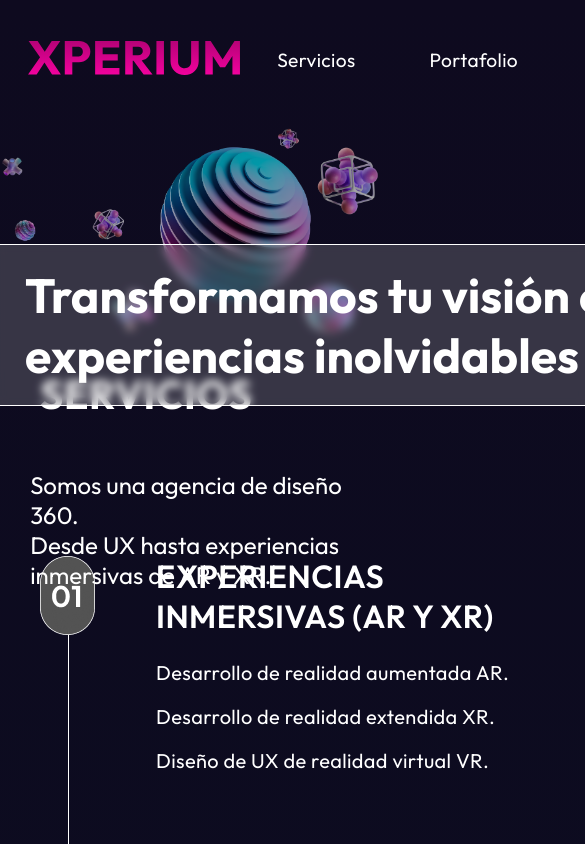
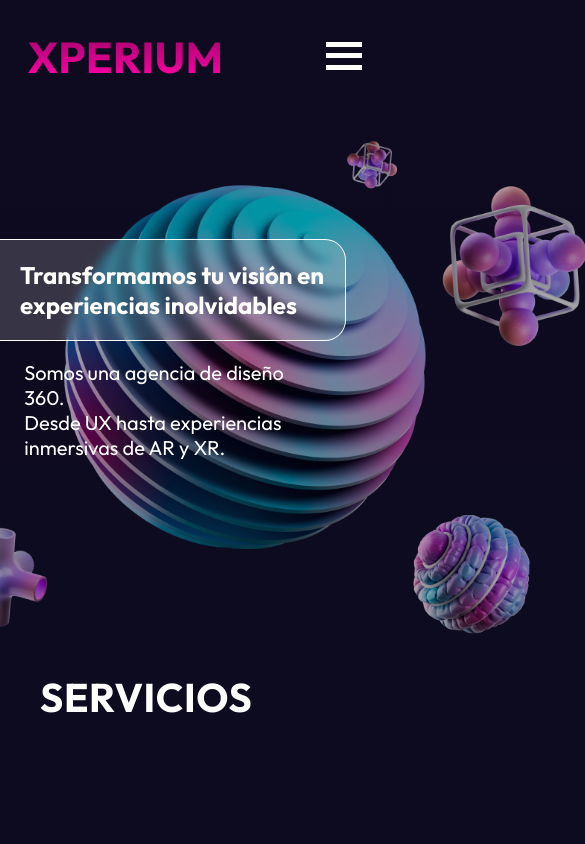
Before and after one commit to rosemaryvalle/XPERIUM, a plain HTML site: page index.html in a window 390 px wide. Shown: the top 844 px of the page, 585 px wide, since content can reach past the window. Drawn offline with Linux system fonts and the light colour scheme; a web font is replaced by a local one.

Commit message:
Hero and Nav: Mobile, Tablet and lowerMovile Version 1.0

```diff
--- a/css/style.css
+++ b/css/style.css
@@ -65,6 +65,27 @@ body {
   color: #F2029E;
 }
 
+/* Estilos para el menú hamburguesa */
+.menu-hamburger {
+  display: none;
+  flex-direction: column;
+  cursor: pointer;
+  gap: 0.4rem;
+  width: 36px; /*Cambia el tamaño del menu*/
+  height: 36px;
+}
+
+.menu-hamburger div {
+  width: 100%;
+  height: 5px;
+  background-color: #fff;
+  transition: all 0.3s ease;
+}
+/* Cambio de color al hacer hover */
+.menu-hamburger:hover div {
+  background-color: #F2029E; /* Cambia el color de las barras del menú */
+}
+
 /* Hero Section */
 
 .hero-img img {
@@ -74,7 +95,14 @@ body {
   display: block;
   margin-left: auto;
   position:absolute;
-  z-index: -1;
+  z-index: 0;
+}
+
+ h3.h3A {
+  z-index: 2;
+}
+p {
+  z-index: 2;
 }
 
 .hero {
@@ -598,6 +626,64 @@ p {
 /* Tablet empieza acá */
 @media screen and (max-width:1440px){
 
+   /*Header*/
+   .nav-list {
+    gap: 1rem; /* Reduce el espaciado entre elementos */
+    }
+
+    .navbar {
+    padding-right: 4rem; /* Aumenta solo el padding(margen) derecho */
+    padding-left: 1.75rem; /* Mantiene el padding(margen) izquierdo igual */
+    }
+
+    /*Hero section*/
+    .hero-img {
+    width: 140%; /* Agranda la imagen para que cubra el ancho del contenedor */
+    height: auto; /* Mantiene la proporción de la imagen */
+    top: 0; /* Ajusta el espacio en la parte superior para que la imagen cubra toda el área */
+    right: 0; /* Alinea la imagen a la derecha del contenedor */
+    object-fit: cover; /* Asegura que la imagen cubra el área sin distorsión */
+    }
+
+
+     /*Header*/
+  .nav {
+    display: none; /* Oculta el nav original */
+  }
+  .menu-hamburger {
+    display: flex; /* Muestra el menú hamburguesa */
+  }
+  /*Hero section*/
+  .hero-img {
+    width: 180%; /* Agranda la imagen para que cubra el ancho del contenedor */
+    height: auto; /* Mantiene la proporción de la imagen */
+    top: 0; /* Ajusta el espacio en la parte superior para que la imagen cubra toda el área */
+    margin-left: -20rem;
+    margin-right: 40rem; /* Alinea la imagen a la derecha del contenedor */
+    object-fit: cover;
+    }
+    .h3A {
+      padding: 20px 4px 20px 360px;
+      margin-top: 80px;
+
+      width: 52.8125rem;
+      /*El cuadro se ajusta al contenido*/
+      position: absolute;
+      /*puedo mover a gusto el cuadro*/
+      left: -340px;
+      font-size: 2.25rem;
+      font-weight: 700;
+      margin-bottom: 60px;
+      /* Agrega bordes */
+    }
+    p {
+      font-size: 1.5rem;
+      font-weight: 400;
+      position: absolute;
+      left: 1.2625rem;
+      padding: 240px 80px 240px 4px;
+    }
+
 
 /* Servicios Tablet */
 
@@ -735,6 +821,46 @@ p {
 
 /* Mobile empieza acá */
 @media screen and (max-width:880px){
+
+
+  /*Header*/
+  .nav {
+    display: none; /* Oculta el nav original */
+  }
+  .menu-hamburger {
+    display: flex; /* Muestra el menú hamburguesa */
+  }
+  /*Hero section*/
+  .hero-img {
+    width: 180%; /* Agranda la imagen para que cubra el ancho del contenedor */
+    height: auto; /* Mantiene la proporción de la imagen */
+    top: 0; /* Ajusta el espacio en la parte superior para que la imagen cubra toda el área */
+    margin-left: -20rem;
+    margin-right: 40rem; /* Alinea la imagen a la derecha del contenedor */
+    object-fit: cover;
+    }
+    .h3A {
+      padding: 20px 4px 20px 360px;
+      margin-top: 80px;
+
+      width: 52.8125rem;
+      /*El cuadro se ajusta al contenido*/
+      position: absolute;
+      /*puedo mover a gusto el cuadro*/
+      left: -340px;
+      font-size: 2.25rem;
+      font-weight: 700;
+      margin-bottom: 60px;
+      /* Agrega bordes */
+    }
+    p {
+      font-size: 1.5rem;
+      font-weight: 400;
+      position: absolute;
+      left: 1.2625rem;
+      padding: 240px 80px 240px 4px;
+    }
+
 
   /* Servicios Mobile */
 
@@ -942,6 +1068,50 @@ p {
       font-weight: 600;
       margin: 1rem;
     }
+}
 
 
+ /*Mobile pero en mas bajo px*/
+ @media screen and (max-width: 480px) {
+
+  /*Header*/
+  .logo-img {
+  width: 12rem;
+  height: 2rem; /* se disminuye el tamano del logo*/
+  left: 1.75rem;
+  }
+  .navbar {
+    padding-right: 1.75rem; /* Se encoge el margen derecho */
+    padding-left: 1.75rem; /* Mantiene el padding(margen) izquierdo igual */
+  }
+  /*Hero section*/
+  .hero-img {
+    width: 240%; /* Agranda la imagen para que cubra el ancho del contenedor */
+    height: auto; /* Mantiene la proporción de la imagen */
+    top: 0; /* Ajusta el espacio en la parte superior para que la imagen cubra toda el área */
+    margin-left: -20rem;
+    margin-right: 40rem; /* Alinea la imagen a la derecha del contenedor */
+    object-fit: cover;
+    }
+    .h3A {
+      padding: 20px 4px 20px 520px;
+      margin-top: 120px;
+
+      width: 52.8125rem;
+      /*El cuadro se ajusta al contenido*/
+      position: absolute;
+      /*puedo mover a gusto el cuadro*/
+      left: -500px;
+      font-size: 1.5rem;
+      font-weight: 700;
+      margin-bottom: 60px;
+      /* Agrega bordes */
+    }
+    p {
+      font-size: 1.25rem;
+      font-weight: 400;
+      position: absolute;
+      left: 1.2625rem;
+      padding: 240px 80px 400px 4px;
+    }
 }
--- a/index.html
+++ b/index.html
@@ -20,6 +20,14 @@
         <div class="logo">
             <img src="css/assets/logoheader.svg" alt="Logo" class="logo-img">
         </div>
+
+         <!--Menu Hamburguesa-->
+         <div class="menu-hamburger">
+            <div></div>
+            <div></div>
+            <div></div>
+          </div>
+
         <nav class="nav">
             <ul class="nav-list">
                 <li class="nav-item"><a href="#services">Servicios</a></li>
```
